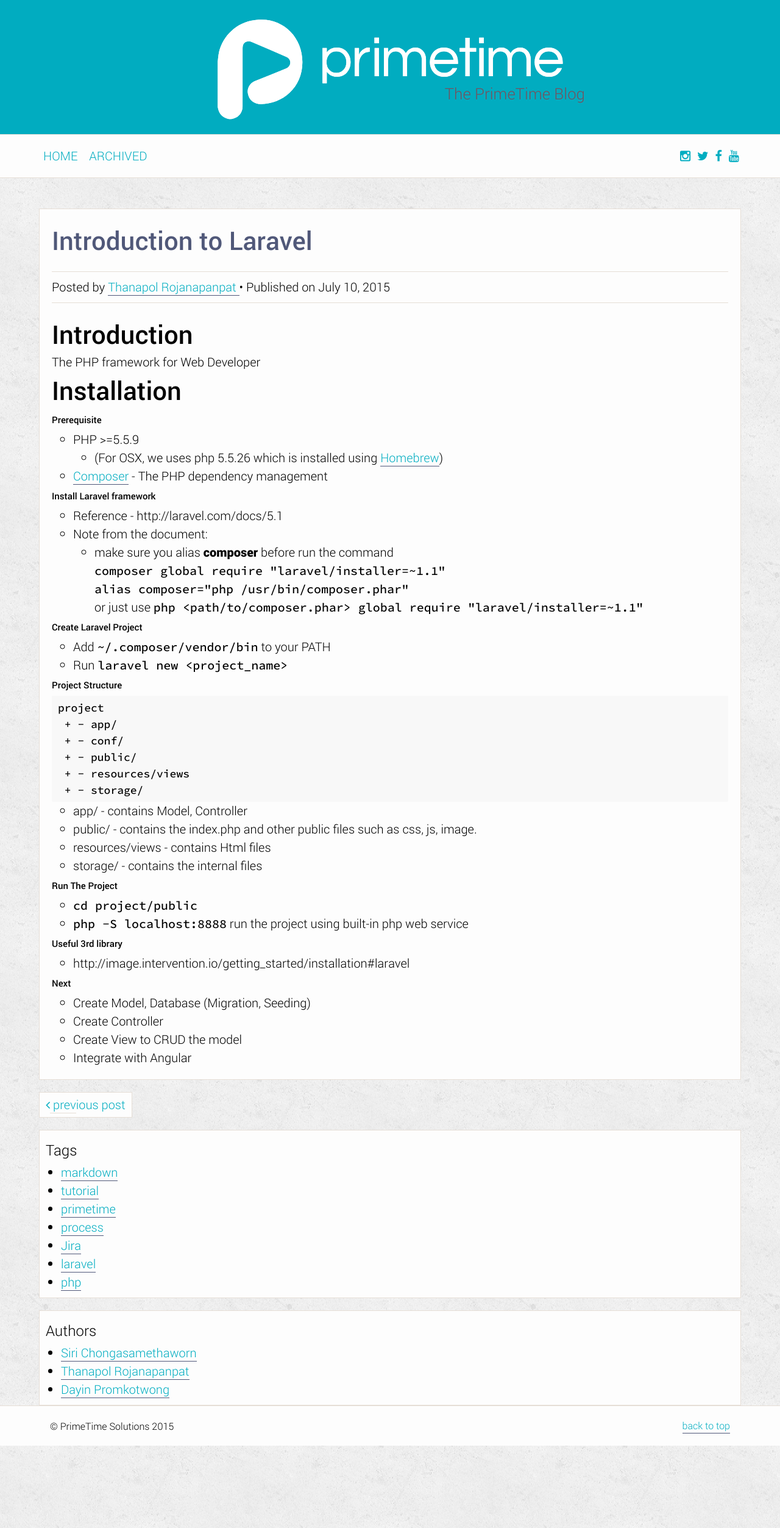
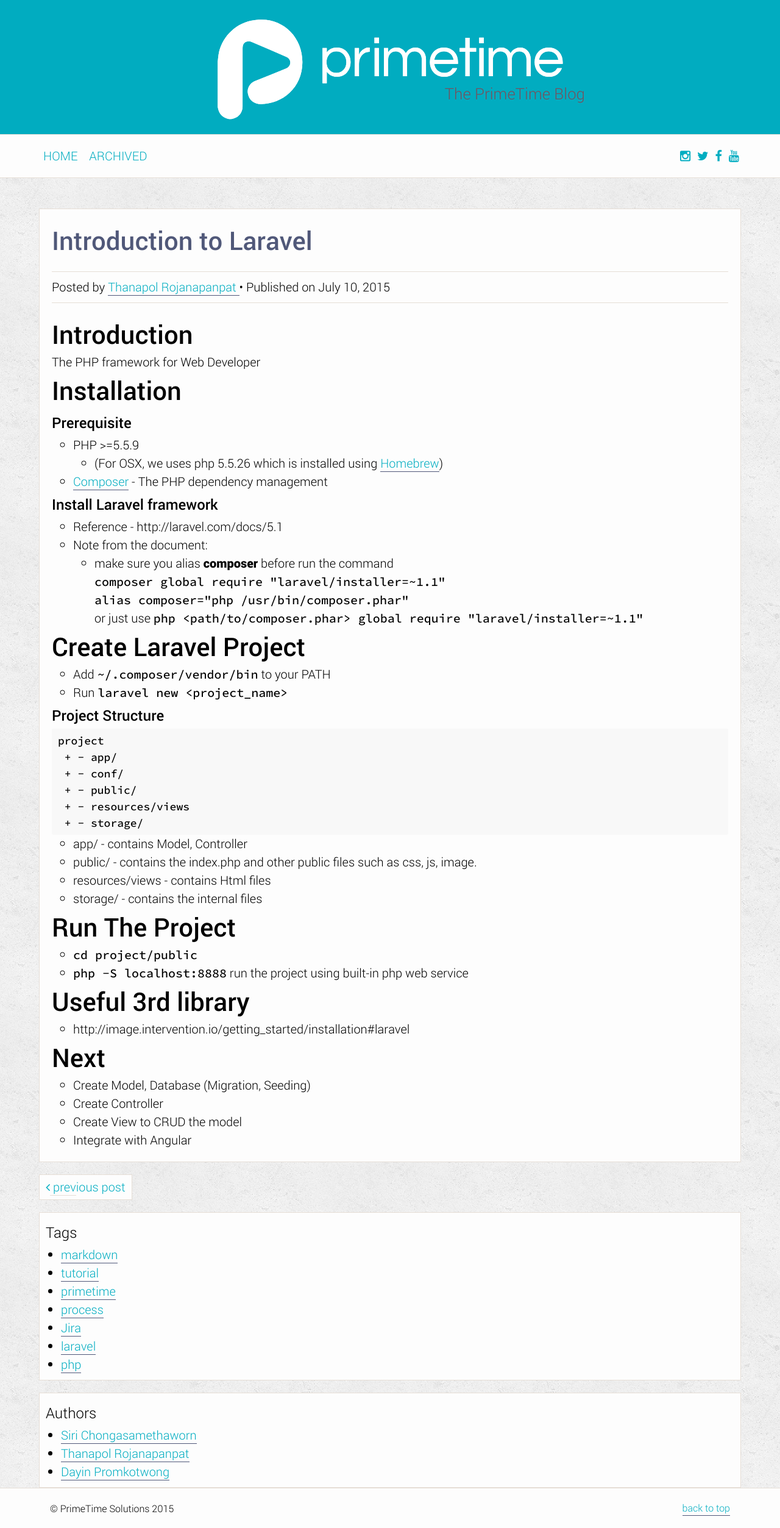
Before and after one commit to PrimeTimeTV/PrimeTimeTV.github.io, a Jekyll site: the page built from _posts/2015-07-10-laravel-intro-1.markdown, in a window 1280 px wide. Shown: the whole page at 61% size. Built offline with Jekyll 4.4.1, drawn with Linux system fonts in a browser that asks for light colours.

````diff
--- a/_posts/2015-07-10-laravel-intro-1.markdown
+++ b/_posts/2015-07-10-laravel-intro-1.markdown
@@ -12,13 +12,12 @@ tags: laravel php
 The PHP framework for Web Developer
 
 # Installation
-
-###### Prerequisite
+### Prerequisite
 * PHP >=5.5.9
   * (For OSX, we uses php 5.5.26 which is installed using [Homebrew](http://brew.sh/))
 * [Composer](https://getcomposer.org/download/) - The PHP dependency management
 
-###### Install Laravel framework
+### Install Laravel framework
 * Reference - http://laravel.com/docs/5.1
 * Note from the document:
   * make sure you alias **composer** before run the command
@@ -29,12 +28,11 @@ The PHP framework for Web Developer
 
     or just use ``` php <path/to/composer.phar> global require "laravel/installer=~1.1" ```
 
-###### Create Laravel Project
+# Create Laravel Project
 * Add ```~/.composer/vendor/bin``` to your PATH
 * Run ```laravel new <project_name>```
 
-
-###### Project Structure
+### Project Structure
 ```
 project
  + - app/
@@ -49,14 +47,14 @@ project
 * resources/views - contains Html files
 * storage/ - contains the internal files
 
-###### Run The Project
+#Run The Project
 * ```cd project/public```
 * ```php -S localhost:8888``` run the project using built-in php web service
 
-###### Useful 3rd library
+#Useful 3rd library
 * http://image.intervention.io/getting_started/installation#laravel
 
-###### Next
+# Next
 * Create Model, Database (Migration, Seeding)
 * Create Controller
 * Create View to CRUD the model
````
